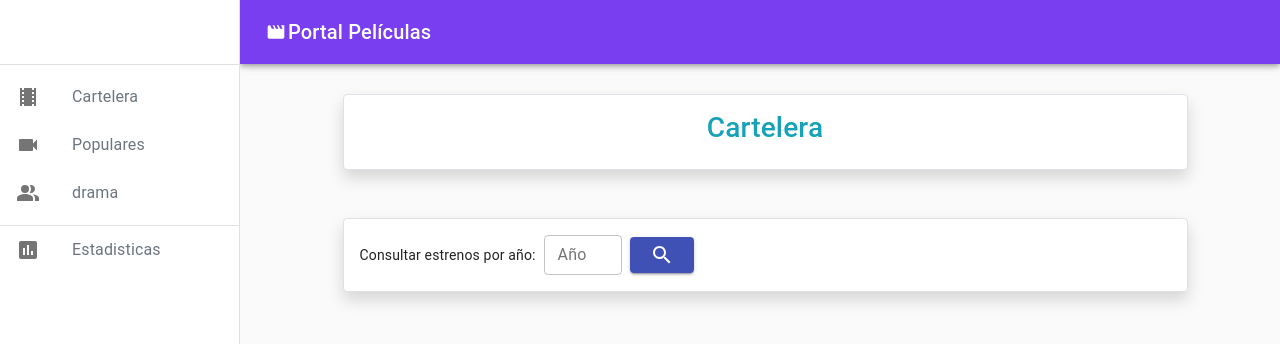
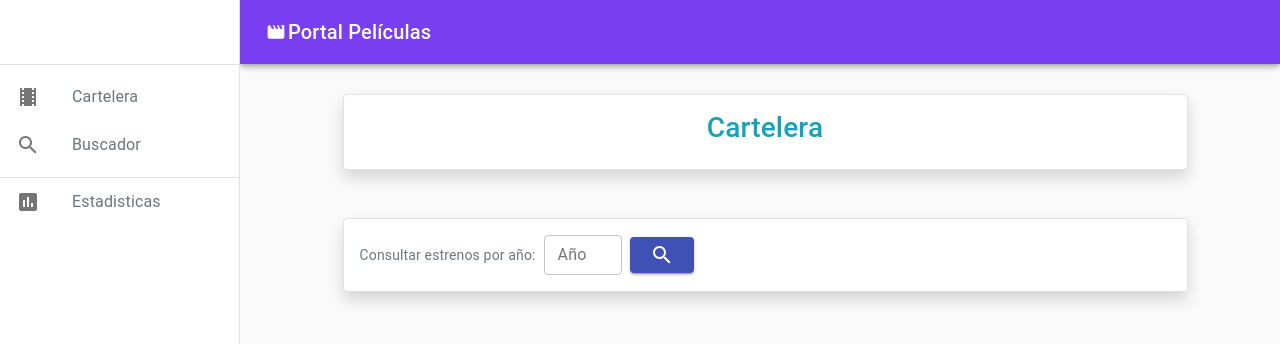
Before and after one commit to djimenezpalacios12/proyecto-final-gen-7-reactjs_dj, a React (Create React App) app: page /cartelera in a window 1280 px wide. Shown: the top 344 px of the page. Built offline with nearby package versions, Linux system fonts and the light colour scheme.

Commit message:
Feature: Avances Generales, api buscador de peliculas, redux para estado loading

```diff
--- a/src/actions/index.js
+++ b/src/actions/index.js
@@ -1,4 +1,7 @@
-export const setFavorite = (payload) => ({
-  type: "SET_INITIAL_MOVIES",
+export const setLoading = (payload) => ({
+  type: "SET_LOADING",
   payload,
 });
+
+// selectors
+export const getLoading = (state) => state.loading;
--- a/src/client/movies.js
+++ b/src/client/movies.js
@@ -13,3 +13,9 @@ export const theatresMovies = (value) => {
     `/discover/movie?primary_release_date.gte=${value}-01-01&primary_release_date.lte=${value}-12-25&${api_key}`
   );
 };
+
+// Peliculas
+// /search/movie?api_key=4029d79d74e42928c21cfa6bcdf1eda4&query=algo&page=1
+export const getMovieInfo = (value) => {
+  return client.get(`/search/movie?${api_key}&query=${value}&page=1`);
+};
--- a/src/components/menu/Drawer.js
+++ b/src/components/menu/Drawer.js
@@ -15,10 +15,14 @@ import MenuIcon from "@material-ui/icons/Menu";
 import AssessmentIcon from "@material-ui/icons/Assessment";
 import Toolbar from "@material-ui/core/Toolbar";
 import Typography from "@material-ui/core/Typography";
+import { LinearProgress } from "@material-ui/core";
 import { makeStyles, useTheme } from "@material-ui/core/styles";
 import listMenu from "./menu";
 import MovieIcon from "@material-ui/icons/Movie";
 import "./styles.css";
+// React
+import { getLoading } from "../../actions/index";
+import { useSelector } from "react-redux";
 
 const drawerWidth = 240;
 
@@ -61,6 +65,7 @@ function ResponsiveDrawer(props) {
   const classes = useStyles();
   const theme = useTheme();
   const [mobileOpen, setMobileOpen] = React.useState(false);
+  const loadingState = useSelector(getLoading);
 
   const handleDrawerToggle = () => {
     setMobileOpen(!mobileOpen);
@@ -103,6 +108,13 @@ function ResponsiveDrawer(props) {
       <CssBaseline />
       <AppBar position="fixed" className={classes.appBar}>
         <Toolbar className="back-color">
+          {/* Estado de carga */}
+          {loadingState ? (
+            <div className="fixed-top">
+              <LinearProgress />
+            </div>
+          ) : null}
+
           <IconButton
             color="inherit"
             aria-label="open drawer"
--- a/src/components/menu/menu.js
+++ b/src/components/menu/menu.js
@@ -1,6 +1,5 @@
 import TheatersIcon from "@material-ui/icons/Theaters";
-import PeopleAltIcon from "@material-ui/icons/PeopleAlt";
-import VideocamIcon from "@material-ui/icons/Videocam";
+import Search from "@material-ui/icons/Search";
 
 // Menú
 const listMenu = [
@@ -12,15 +11,9 @@ const listMenu = [
   },
   {
     id: 2,
-    menu: "Populares",
-    icon: <VideocamIcon />,
-    ruta: "/populares",
-  },
-  {
-    id: 3,
-    menu: "drama",
-    icon: <PeopleAltIcon />,
-    ruta: "/drama",
+    menu: "Buscador",
+    icon: <Search />,
+    ruta: "/buscador",
   },
 ];
 
--- a/src/index.js
+++ b/src/index.js
@@ -8,7 +8,7 @@ import reducer from "./reducers/index";
 import App from "./routes/App";
 
 const initialState = {
-  intialMovies: [],
+  loading: false,
 };
 
 // Manejador de store
--- a/src/pages/InitialPage.js
+++ b/src/pages/InitialPage.js
@@ -1,30 +1,31 @@
 import React, { Fragment, useEffect, useState } from "react";
-import { ImageList, ImageListItem, LinearProgress } from "@material-ui/core";
+import { ImageList, ImageListItem } from "@material-ui/core";
 import { categoryList } from "../client/movies";
 import PosterContent from "../components/poster/PosterContent";
+// react
+import { setLoading } from "../actions/index";
+import { useDispatch } from "react-redux";
 
 const InitialPage = () => {
   const [moviePhoto, setMoviePhoto] = useState([]);
-  const [loading, setLoading] = useState(false);
+  const dispatch = useDispatch();
 
   useEffect(() => {
-    setLoading(true);
+    dispatch(setLoading(true));
     categoryList()
       .then((data) => {
         setMoviePhoto(data.results);
-        setLoading(false);
+        dispatch(setLoading(false));
       })
       .catch((err) => {
         console.log(err);
-        setLoading(false);
+        dispatch(setLoading(false));
       });
-  }, []);
+  }, [dispatch]);
 
   return (
     <Fragment>
       <div className="margenes">
-        <div className="">{loading ? <LinearProgress /> : null}</div>
-
         <div className="row d-flex justify-content-center mt-4 m-2">
           <PosterContent Boostrapt="col-12 col-lg-10 text-center text-info">
             <h3>¡Bienvenido!</h3>
--- /dev/null
+++ b/src/pages/buscador/Buscador.js
@@ -0,0 +1,29 @@
+import React, { Fragment, useEffect, useState } from "react";
+import { getMovieInfo } from "../../client/movies";
+
+const Buscador = () => {
+  const [movies, setMovies] = useState([]);
+
+  // TODO: completar formulario sencillo de busqueda
+  useEffect(() => {
+    getMovieInfo("")
+      .then((data) => {
+        setMovies(data);
+      })
+      .catch((err) => {
+        console.log(err);
+      });
+  }, []);
+
+  console.log(movies);
+
+  return (
+    <Fragment>
+      <div className="margenes">Buscador</div>
+    </Fragment>
+  );
+};
+
+export default Buscador;
+
+//tt0187078
--- a/src/pages/cartelera/Cartelera.js
+++ b/src/pages/cartelera/Cartelera.js
@@ -1,38 +1,35 @@
-import React, { Fragment, useState, useEffect } from "react";
+import React, { useState } from "react";
 import { Formik, Form } from "formik";
-import { LinearProgress, Button } from "@material-ui/core";
+import { Button } from "@material-ui/core";
 import { Search } from "@material-ui/icons";
 import PosterContent from "../../components/poster/PosterContent";
 import { theatresMovies } from "../../client/movies";
 import MediaCard from "../../components/card/Card";
 import InputField from "../../components/inputField/inputField";
+// React
+import { setLoading } from "../../actions/index";
+import { useDispatch } from "react-redux";
 
 const Cartelera = () => {
   const [movies, setMovies] = useState([]);
-  const [loading, setLoading] = useState(false);
+  const dispatch = useDispatch();
 
   const handleSubmit = (values) => {
-    console.log(values.año);
     if (values.año) {
-      setLoading(true);
+      dispatch(setLoading(true));
       theatresMovies(values.año)
         .then((data) => {
           setMovies(data.results);
-          setLoading(false);
+          dispatch(setLoading(false));
         })
         .catch((err) => {
           console.log(err);
-          setLoading(false);
+          dispatch(setLoading(false));
         });
     } else {
       console.log("Valor Vacio");
     }
   };
-
-  console.log(movies);
-
-  // TODO: Mejorar validacion de input
-  // TODO: Corregir scroll de card
 
   return (
     <Formik
@@ -42,20 +39,18 @@ const Cartelera = () => {
       onSubmit={handleSubmit}
     >
       {({ values, handleChange }) => {
-        // console.log(values.año.getFullYear());
-
         return (
           <Form id="">
             <div className="margenes">
-              <div className="">{loading ? <LinearProgress /> : null}</div>
-
               <div className="row d-flex justify-content-center mt-4 m-2">
                 <PosterContent Boostrapt="col-12 col-lg-10 text-center text-info">
                   <h3>{`Cartelera ${values.año}`}</h3>
                 </PosterContent>
 
                 <PosterContent Boostrapt="col-12 col-lg-10 text-center d-flex align-items-center">
-                  <span>Consultar estrenos por año: </span>
+                  <span className="text-secondary">
+                    Consultar estrenos por año:{" "}
+                  </span>
                   <InputField
                     id="año"
                     name="año"
@@ -67,6 +62,7 @@ const Cartelera = () => {
                     value={values.año}
                     onChange={handleChange}
                     className="mx-2"
+                    placeholder="2021"
                   />
 
                   <Button type="submit" variant="contained" color="primary">
--- a/src/pages/drama/Drama.js
+++ /dev/null
@@ -1,11 +0,0 @@
-import React, { Fragment } from "react";
-
-const Drama = () => {
-  return (
-    <Fragment>
-      <div className="margenes">Drama</div>
-    </Fragment>
-  );
-};
-
-export default Drama;
--- a/src/pages/populares/Populares.js
+++ /dev/null
@@ -1,11 +0,0 @@
-import React, { Fragment } from "react";
-
-const Populares = () => {
-  return (
-    <Fragment>
-      <div className="margenes">Populares</div>
-    </Fragment>
-  );
-};
-
-export default Populares;
--- a/src/reducers/index.js
+++ b/src/reducers/index.js
@@ -1,9 +1,9 @@
 const reducer = (state, action) => {
   switch (action.type) {
-    case "SET_INITIAL_MOVIES":
+    case "SET_LOADING":
       return {
         ...state,
-        IntialMovies: action.payload,
+        loading: action.payload,
       };
 
     default:
--- a/src/routes/App.js
+++ b/src/routes/App.js
@@ -4,8 +4,7 @@ import ResponsiveDrawer from "../components/menu/Drawer";
 import NotFound from "../pages/notfound/NotFound";
 import InitialPage from "../pages/InitialPage";
 import Cartelera from "../pages/cartelera/Cartelera";
-import Populares from "../pages/populares/Populares";
-import Drama from "../pages/drama/Drama";
+import Buscador from "../pages/buscador/Buscador";
 import Estadisticas from "../pages/estadisticas/Estadisticas";
 
 import "../App.css";
@@ -18,8 +17,7 @@ const App = () => {
         <Switch>
           <Route exact path="/" component={InitialPage} />
           <Route exact path="/cartelera" component={Cartelera} />
-          <Route exact path="/populares" component={Populares} />
-          <Route exact path="/drama" component={Drama} />
+          <Route exact path="/buscador" component={Buscador} />
           <Route exact path="/estadisticas" component={Estadisticas} />
 
           <Route component={NotFound} />
```
